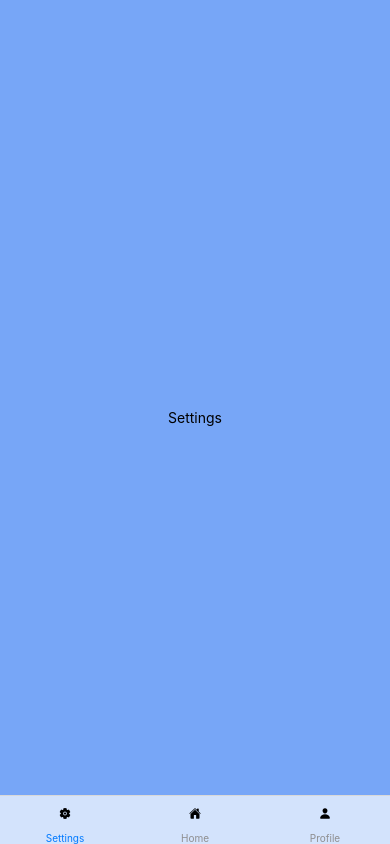
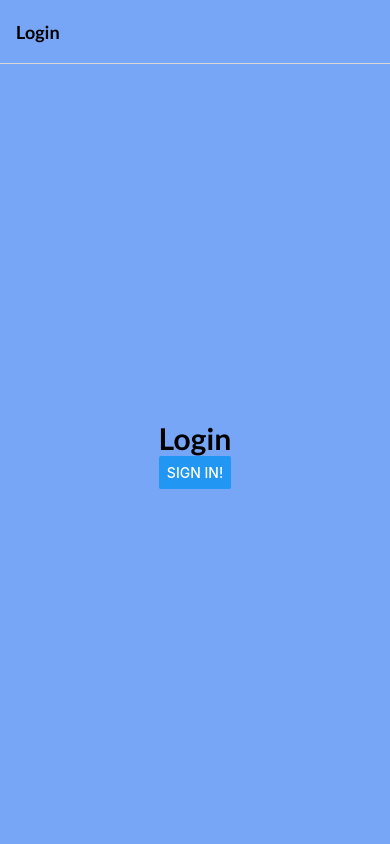
Before and after one commit to jankry1/wbma23-example, a React Native app: screen /Login in a window 390 px wide. Built offline with nearby package versions, Linux system fonts and the light colour scheme.

Commit message:
dummy login/logout buttons done

```diff
--- a/App.js
+++ b/App.js
@@ -1,6 +1,7 @@
 import {StatusBar} from 'expo-status-bar';
 import Navigator from './navigators/Navigator';
 import {useFonts} from 'expo-font';
+import {MainProvider} from './contexts/MainContext';
 
 const App = () => {
   const [fontsLoaded] = useFonts({
@@ -11,10 +12,10 @@ const App = () => {
     LatoThinItalic: require('./assets/fonts/LatoThinItalic.ttf'),
   });
   return (
-    <>
+    <MainProvider>
       <Navigator />
       <StatusBar backgroundColor="#D3E3FC" />
-    </>
+    </MainProvider>
   );
 };
 
--- a/components/ListItem.js
+++ b/components/ListItem.js
@@ -45,6 +45,7 @@ const styles = StyleSheet.create({
     fontFamily: 'LatoBold',
     fontSize: 20,
     paddingBottom: 15,
+    alignItems: 'center',
   },
   listDescription: {
     fontFamily: 'LatoRegular',
--- /dev/null
+++ b/contexts/MainContext.js
@@ -0,0 +1,21 @@
+import React from 'react';
+import PropTypes from 'prop-types';
+import {useState} from 'react';
+
+const MainContext = React.createContext({});
+
+const MainProvider = (props) => {
+  const [isLoggedIn, setIsLoggedIn] = useState(false);
+
+  return (
+    <MainContext.Provider value={{isLoggedIn, setIsLoggedIn}}>
+      {props.children}
+    </MainContext.Provider>
+  );
+};
+
+MainProvider.propTypes = {
+  children: PropTypes.node,
+};
+
+export {MainContext, MainProvider};
--- a/navigators/Navigator.js
+++ b/navigators/Navigator.js
@@ -1,4 +1,4 @@
-import React from 'react';
+import React, {useContext} from 'react';
 import {createBottomTabNavigator} from '@react-navigation/bottom-tabs';
 import {NavigationContainer} from '@react-navigation/native';
 import {createNativeStackNavigator} from '@react-navigation/native-stack';
@@ -7,6 +7,8 @@ import Home from '../views/Home';
 import Profile from '../views/Profile';
 import Single from '../views/Single';
 import Settings from '../views/Settings';
+import Login from '../views/Login';
+import {MainContext} from '../contexts/MainContext';
 
 const Tab = createBottomTabNavigator();
 const Stack = createNativeStackNavigator();
@@ -49,6 +51,7 @@ const TabScreen = () => {
 };
 
 const StackScreen = () => {
+  const {isLoggedIn} = useContext(MainContext);
   return (
     <Stack.Navigator
       screenOptions={{
@@ -62,6 +65,8 @@ const StackScreen = () => {
         },
       }}
     >
+      {isLoggedIn ? (
+        <>
           <Stack.Screen
             name="Tabs"
             component={TabScreen}
@@ -73,6 +78,10 @@ const StackScreen = () => {
             options={({route}) => ({title: route.params.title})}
             headerStyle={{backgroundColor: '#D3E3FC'}}
           />
+        </>
+      ) : (
+        <Stack.Screen name="Login" component={Login} />
+      )}
     </Stack.Navigator>
   );
 };
--- a/views/Login.js
+++ b/views/Login.js
@@ -0,0 +1,47 @@
+import React from 'react';
+import {StyleSheet, View, Text, Button} from 'react-native';
+import PropTypes from 'prop-types';
+import {useContext} from 'react';
+import {MainContext} from '../contexts/MainContext';
+
+const Login = ({navigation}) => {
+  const {setIsLoggedIn} = useContext(MainContext);
+  const logIn = () => {
+    console.log('Button pressed');
+    setIsLoggedIn(true);
+  };
+  return (
+    <View style={styles.container}>
+      <Text style={styles.text}>Login</Text>
+      <Button style={styles.button} title="Sign in!" onPress={logIn} />
+    </View>
+  );
+};
+
+const styles = StyleSheet.create({
+  container: {
+    flex: 1,
+    alignItems: 'center',
+    justifyContent: 'center',
+    backgroundColor: '#77A6F7',
+  },
+  text: {
+    fontSize: 30,
+    fontFamily: 'LatoBold',
+  },
+  button: {
+    fontFamily: 'LatoThin',
+    alignItems: 'center',
+    justifyContent: 'center',
+    paddingVertical: 12,
+    paddingHorizontal: 32,
+    borderRadius: 4,
+    elevation: 3,
+  },
+});
+
+Login.propTypes = {
+  navigation: PropTypes.object,
+};
+
+export default Login;
--- a/views/Settings.js
+++ b/views/Settings.js
@@ -1,10 +1,20 @@
 import React from 'react';
-import {StyleSheet, SafeAreaView, Text} from 'react-native';
+import {StyleSheet, SafeAreaView, Text, Button} from 'react-native';
+import {useContext} from 'react';
+import {MainContext} from '../contexts/MainContext';
 
 const Settings = () => {
+  const {setIsLoggedIn} = useContext(MainContext);
   return (
     <SafeAreaView style={styles.container}>
-      <Text>Settings</Text>
+      <Text style={styles.text}>Settings</Text>
+      <Button
+        style={styles.button}
+        title="Log out"
+        onPress={() => {
+          setIsLoggedIn(false);
+        }}
+      />
     </SafeAreaView>
   );
 };
@@ -17,6 +27,19 @@ const styles = StyleSheet.create({
     justifyContent: 'center',
     paddingTop: 40,
   },
+  button: {
+    fontFamily: 'LatoThin',
+    alignItems: 'center',
+    justifyContent: 'center',
+    paddingVertical: 12,
+    paddingHorizontal: 32,
+    borderRadius: 4,
+    elevation: 3,
+  },
+  text: {
+    fontSize: 30,
+    fontFamily: 'LatoBold',
+  },
 });
 
 export default Settings;
```
Also changed, not shown: components/LoginForm.js (deleted). Lines whose indentation alone changed are shown as unchanged.
